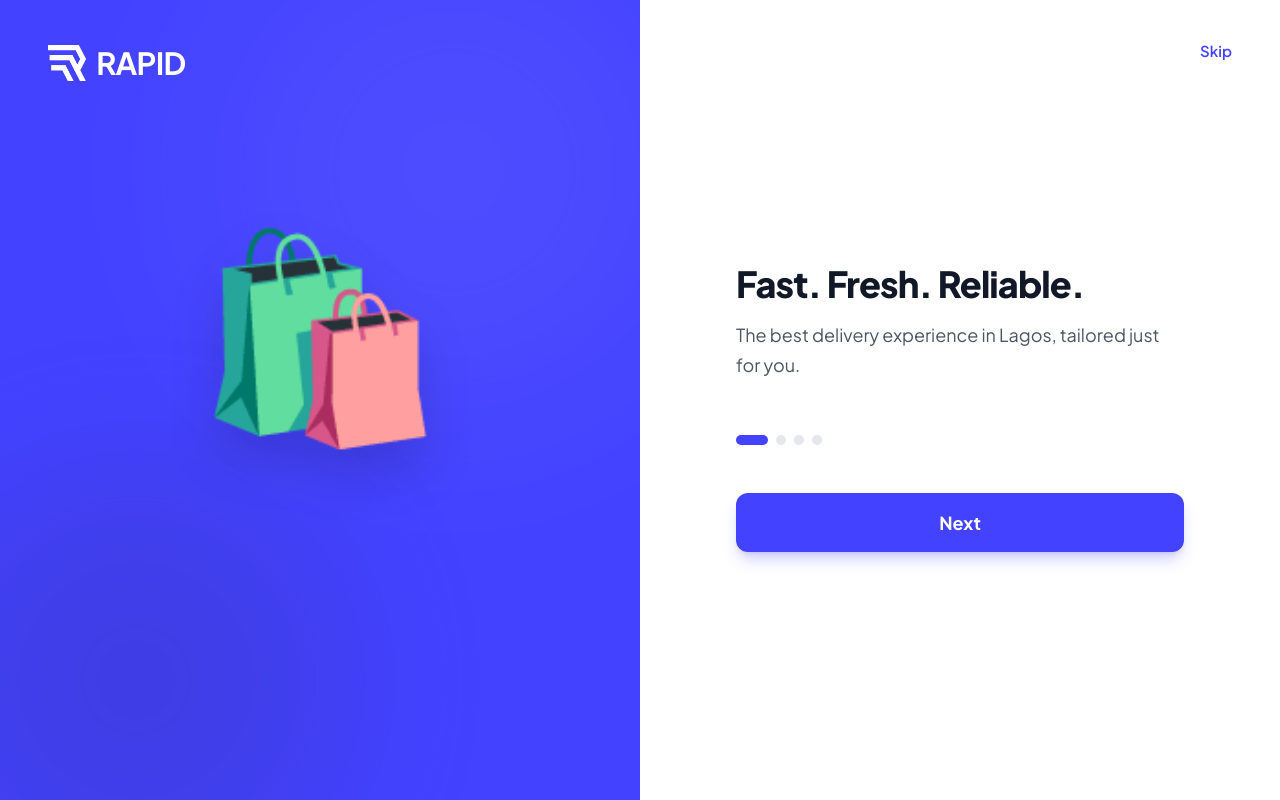
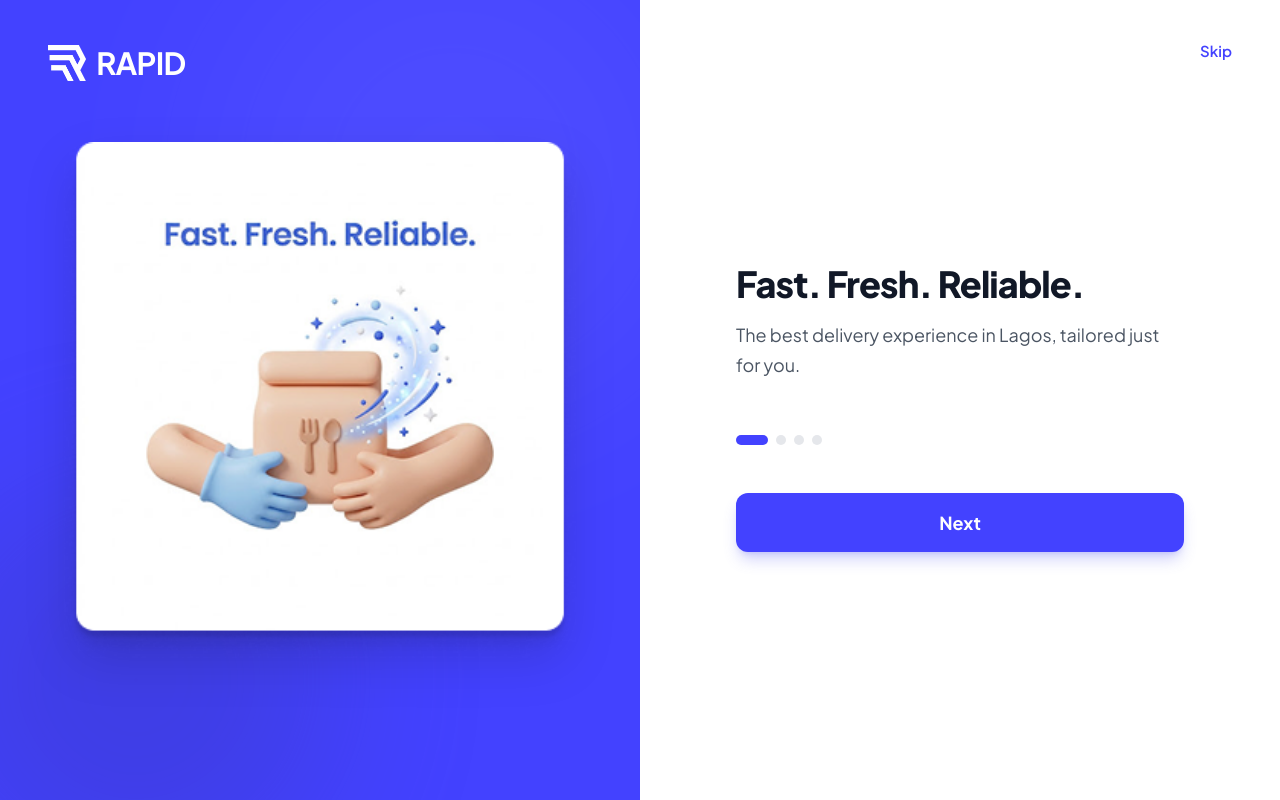
Before and after one commit to sunnydoshlowkee-jpg/Fastrapidapp, a React (Vite) app: page /onboarding/slider in a window 1280 px wide. Built offline with nearby package versions, Linux system fonts and the light colour scheme.

Commit message:
Revert "style(onboarding): remove 3d illustrations from slider and use emoji layout"
This reverts commit c976f050f153bade1d5b3be3e57abe9e318aeb50.

```diff
--- a/src/apps/user/pages/onboarding/Slider.jsx
+++ b/src/apps/user/pages/onboarding/Slider.jsx
@@ -6,6 +6,7 @@ const slides = [
   {
     title: 'Fast. Fresh. Reliable.',
     emoji: '🛍️',
+    img: '/slide1-hero.png',
     description: 'The best delivery experience in Lagos, tailored just for you.',
     decorations: (
       <>
@@ -18,6 +19,7 @@ const slides = [
   {
     title: 'Order in seconds',
     emoji: '📱',
+    img: '/slide2-hero.png',
     description: 'Experience fast checkout and secure payments with card or cash.',
     decorations: (
       <>
@@ -30,6 +32,7 @@ const slides = [
   {
     title: 'Track your delivery live',
     emoji: '🛵',
+    img: '/slide3-hero.png',
     description: 'Stay updated with real-time tracking from the kitchen to your doorstep.',
     decorations: (
       <>
@@ -41,6 +44,7 @@ const slides = [
   {
     title: 'Find vendors near you',
     emoji: '🗺️',
+    img: '/slide4-hero.png',
     description: 'Browse the best restaurants and local shops in your neighborhood.',
     decorations: (
       <>
```
